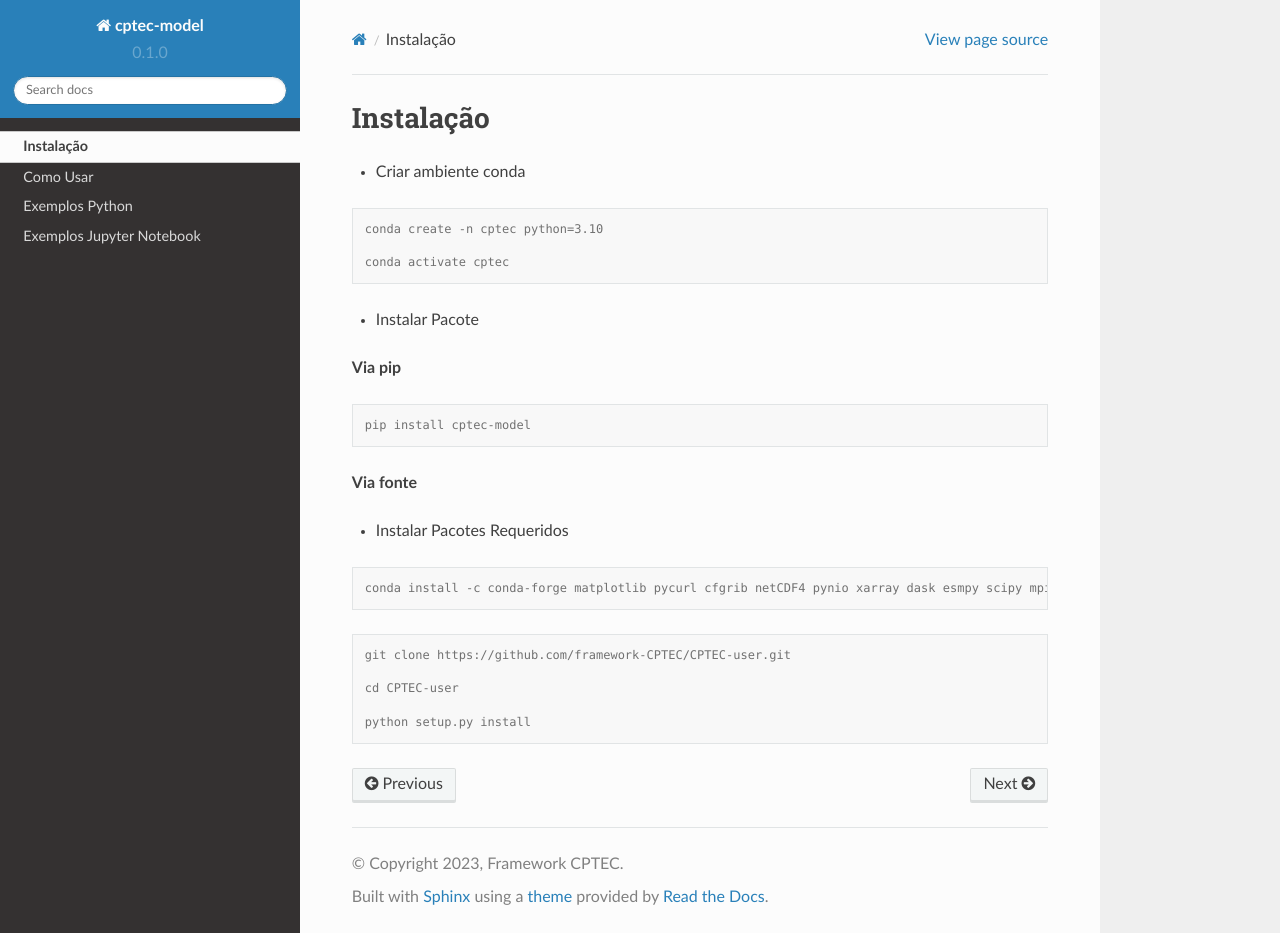
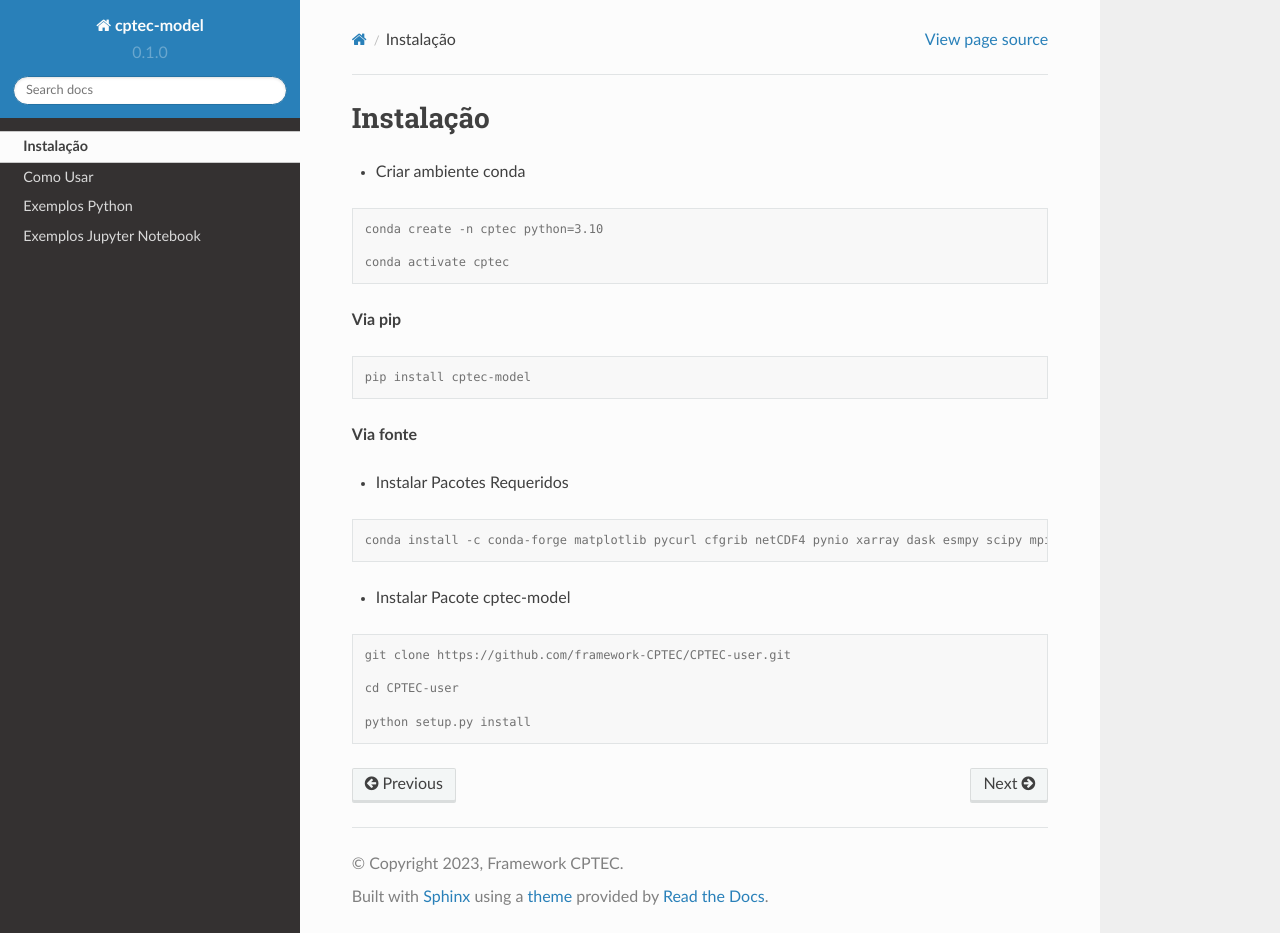
Before and after one commit to framework-CPTEC/tutorial, a Sphinx documentation site: the page built from docs/source/install.rst, in a window 1280 px wide and 933 px high. Built offline with Sphinx 7.4.7 and the Read the Docs theme 2.0.0, drawn with Linux system fonts in a browser that asks for light colours; pages that are not in the unit, such as notebooks, are missing from menus.

Commit message:
Update install.rst

```diff
--- a/docs/source/install.rst
+++ b/docs/source/install.rst
@@ -25,6 +23,8 @@ Instalação
 
   conda install -c conda-forge matplotlib pycurl cfgrib netCDF4 pynio xarray dask esmpy scipy mpi4py xesmf ipykernel
 
+- Instalar Pacote cptec-model
+
 .. code-block:: console
 
   git clone https://github.com/framework-CPTEC/CPTEC-user.git
```
Also changed, not shown: other parts of docs/source/install.rst (+0 -2 lines).
